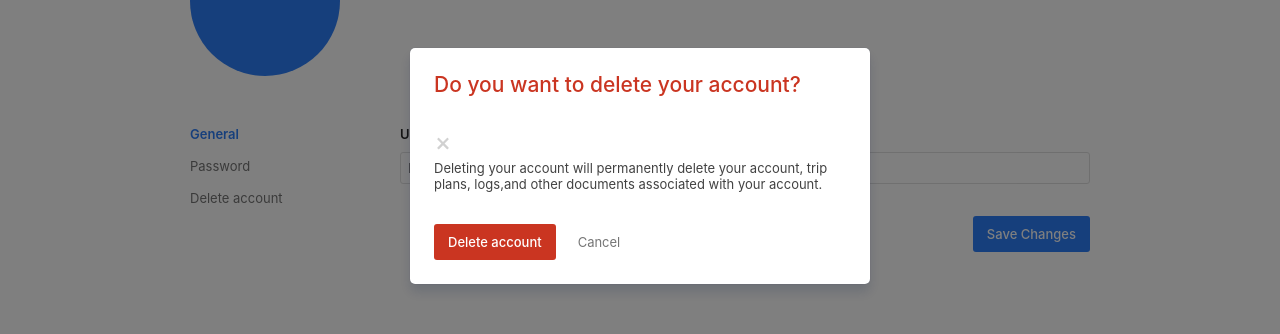
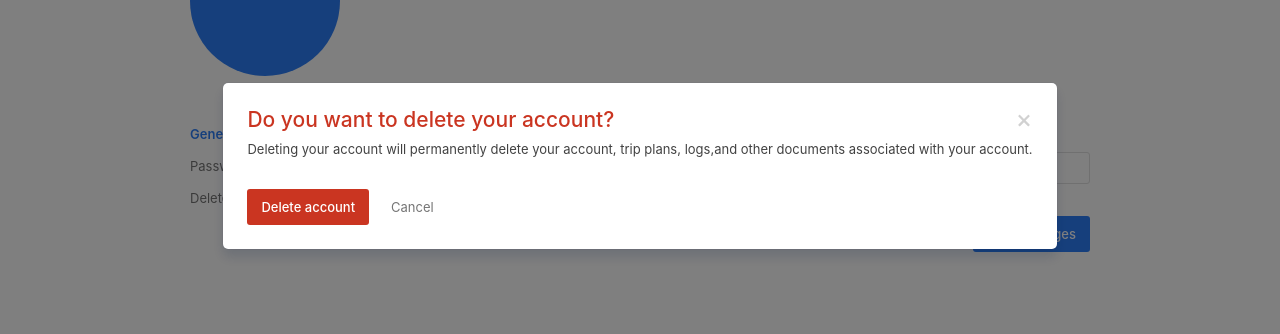
Before and after one commit to codestates-seb/seb41_main_023, a React (Create React App) app in the folder client/: page /user/1/edit in a window 1280 px wide. Both pictures are taken after a click on the item "Delete account". Shown: the part 234-568 px from the top of the page. Built offline with nearby package versions, Linux system fonts and the light colour scheme; no server answers.

Commit message:
css: Modal css 수정

```diff
--- a/client/src/Components/user/Modal.js
+++ b/client/src/Components/user/Modal.js
@@ -49,7 +49,7 @@ const ModalContainer = styled.div`
 
 const ModalWrapper = styled.div`
   padding: 24px;
-  max-width: 460px;
+  min-width: 460px;
   background-color: var(--white);
   border-radius: 5px;
   box-shadow: 0px 0px 1px rgba(9, 30, 66, 0.31), 0px 8px 12px rgba(9, 30, 66, 0.15);
```
